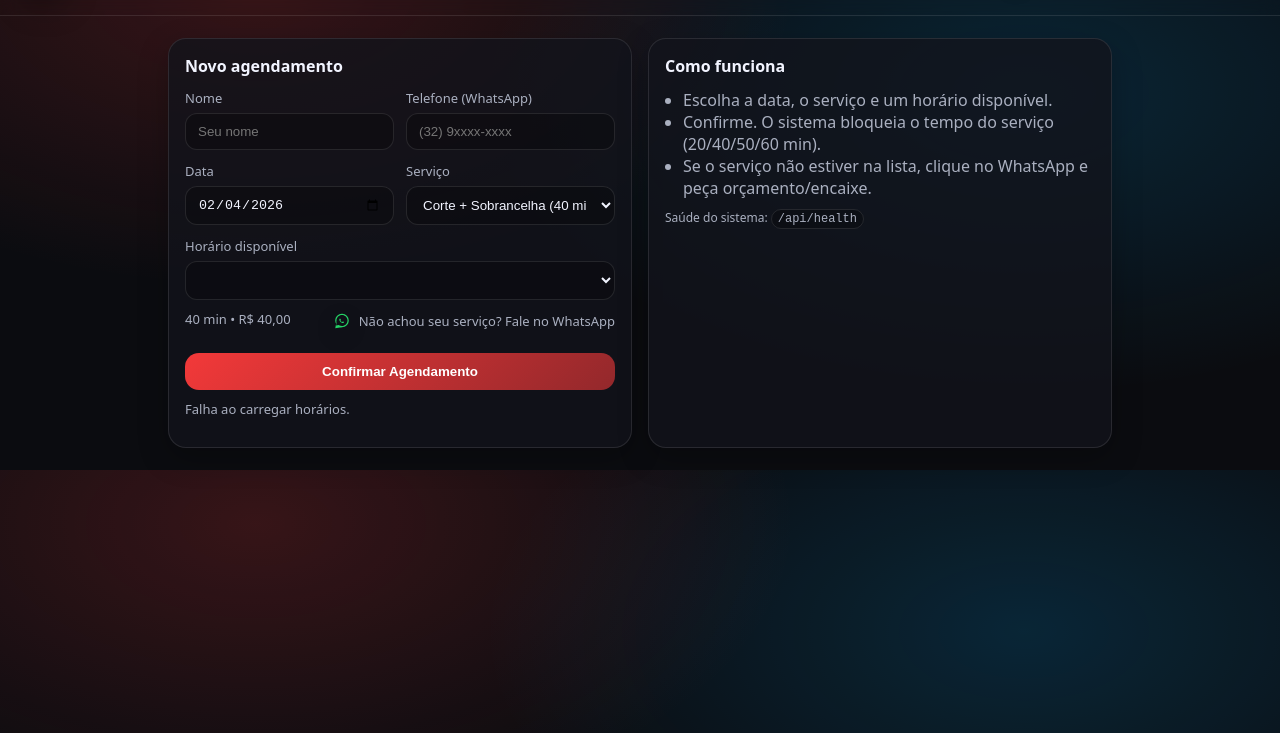
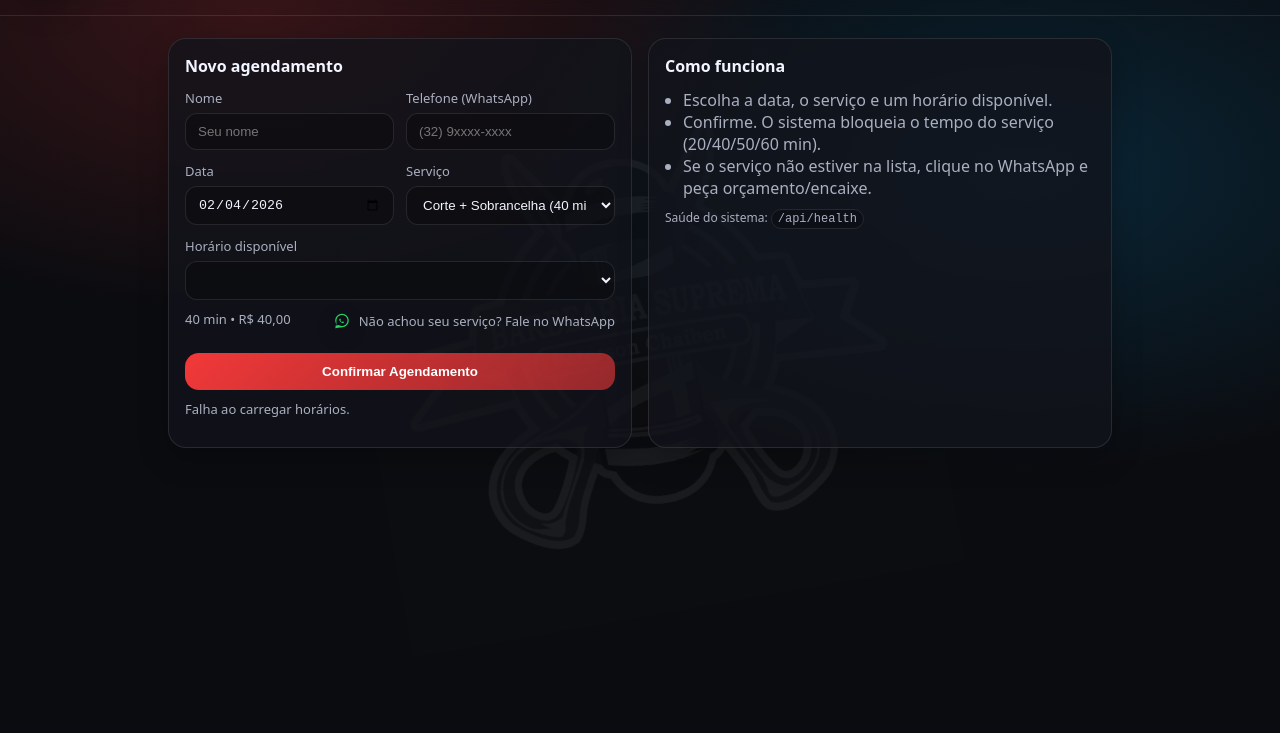
Before and after one commit to sketchJayJay/Barbeariaagenda, a website: page public/index.html in a window 1280 px wide. Shown: the part 67-800 px from the top of the page. Drawn offline with Linux system fonts and the light colour scheme; no server answers.

Commit message:
Add files via upload

```diff
--- a/public/styles.css
+++ b/public/styles.css
@@ -16,7 +16,30 @@ body{
     radial-gradient(900px 500px at 20% 10%, rgba(255,59,59,.18), transparent 60%),
     radial-gradient(900px 500px at 80% 30%, rgba(0,173,255,.16), transparent 60%),
     var(--bg);
+  position: relative;
+  min-height: 100vh;
 }
+
+body::before{
+  content:"";
+  position: fixed;
+  inset: 0;
+  pointer-events: none;
+  background-image: url("/assets/logo.jpg");
+  background-repeat: no-repeat;
+  background-position: center;
+  background-size: min(560px, 65vw);
+  opacity: 0.06;
+  filter: grayscale(1);
+  transform: rotate(-10deg);
+  z-index: 0;
+}
+
+.top, .wrap{
+  position: relative;
+  z-index: 1;
+}
+
 
 .top{
   display:flex;
```
